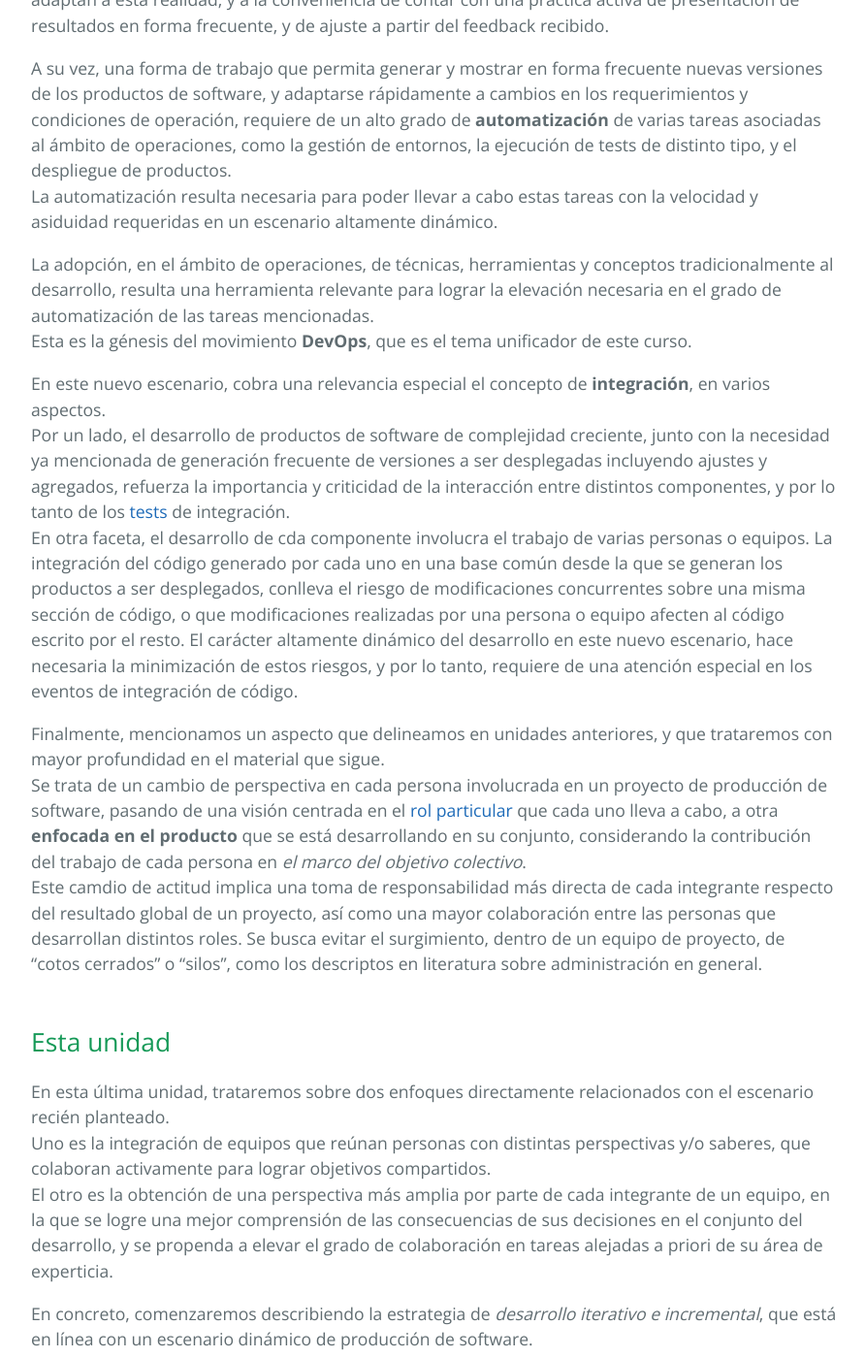
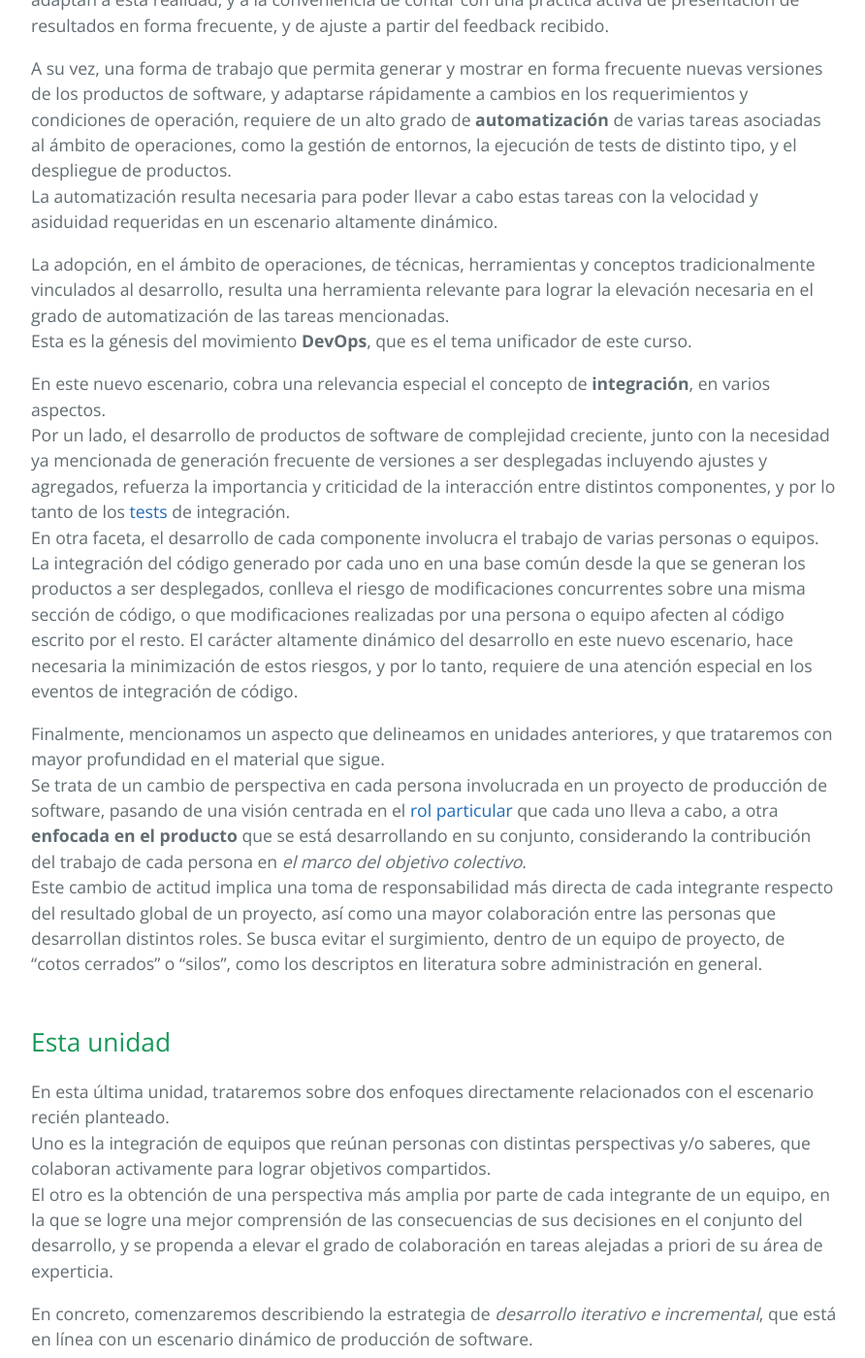
Before and after one commit to clombardi/design-thinking, a Jekyll site: the page built from trabajo-colaborativo/trabajo-colaborativo-intro.md, in a window 1280 px wide and 1400 px high, scrolled down 1087 px. Shown: the whole window at 97% size, without its empty margins (192-1084 px from the left). Built offline with Jekyll 4.4.1, drawn with Linux system fonts in a browser that asks for light colours; our own code applies the rules of GitHub Pages for plain Markdown files; some of the changed text lies outside the part shown.

Commit message:
unidad 8 - typos

```diff
--- a/trabajo-colaborativo/trabajo-colaborativo-intro.md
+++ b/trabajo-colaborativo/trabajo-colaborativo-intro.md
@@ -22,17 +22,17 @@ En parte como respuesta a estos fenómenos, surgen los llamados [**marcos de tra
 A su vez, una forma de trabajo que permita generar y mostrar en forma frecuente nuevas versiones de los productos de software, y adaptarse rápidamente a cambios en los requerimientos y condiciones de operación, requiere de un alto grado de **automatización** de varias tareas asociadas al ámbito de operaciones, como la gestión de entornos, la ejecución de tests de distinto tipo, y el despliegue de productos.
 La automatización resulta necesaria para poder llevar a cabo estas tareas con la velocidad y asiduidad requeridas en un escenario altamente dinámico.
 
-La adopción, en el ámbito de operaciones, de técnicas, herramientas y conceptos tradicionalmente al desarrollo, resulta una herramienta relevante para lograr la elevación necesaria en el grado de automatización de las tareas mencionadas.
+La adopción, en el ámbito de operaciones, de técnicas, herramientas y conceptos tradicionalmente vinculados al desarrollo, resulta una herramienta relevante para lograr la elevación necesaria en el grado de automatización de las tareas mencionadas.
 Esta es la génesis del movimiento **DevOps**, que es el tema unificador de este curso.
 
 En este nuevo escenario, cobra una relevancia especial el concepto de **integración**, en varios aspectos.
 Por un lado, el desarrollo de productos de software de complejidad creciente, junto con la necesidad ya mencionada de generación frecuente de versiones a ser desplegadas incluyendo ajustes y agregados, refuerza la importancia y criticidad de la interacción entre distintos componentes, y  por lo tanto de los [tests](../testing/sistematizacion/tipos-documentacion) de integración.
-En otra faceta, el desarrollo de cda componente involucra el trabajo de varias personas o equipos. La integración del código generado por cada uno en una base común desde la que se generan los productos a ser desplegados, conlleva el riesgo de modificaciones concurrentes sobre una misma sección de código, o que modificaciones realizadas por una persona o equipo afecten al código escrito por el resto.
+En otra faceta, el desarrollo de cada componente involucra el trabajo de varias personas o equipos. La integración del código generado por cada uno en una base común desde la que se generan los productos a ser desplegados, conlleva el riesgo de modificaciones concurrentes sobre una misma sección de código, o que modificaciones realizadas por una persona o equipo afecten al código escrito por el resto.
 El carácter altamente dinámico del desarrollo en este nuevo escenario, hace necesaria la minimización de estos riesgos, y por lo tanto, requiere de una atención especial en los eventos de integración de código.
 
 Finalmente, mencionamos un aspecto que delineamos en unidades anteriores, y que trataremos con mayor profundidad en el material que sigue.
 Se trata de un cambio de perspectiva en cada persona involucrada en un proyecto de producción de software, pasando de una visión centrada en el [rol particular](../programacion-a-desarrollo/construccion-tareas-roles) que cada uno lleva a cabo, a otra **enfocada en el producto** que se está desarrollando en su conjunto, considerando la contribución del trabajo de cada persona en _el marco del objetivo colectivo_.
-Este camdio de actitud implica una toma de responsabilidad más directa de cada integrante respecto del resultado global de un proyecto, así como una mayor colaboración entre las personas que desarrollan distintos roles.
+Este cambio de actitud implica una toma de responsabilidad más directa de cada integrante respecto del resultado global de un proyecto, así como una mayor colaboración entre las personas que desarrollan distintos roles.
 Se busca evitar el surgimiento, dentro de un equipo de proyecto, de "cotos cerrados" o "silos", como los descriptos en literatura sobre administración en general.
 
 ## Esta unidad
```
Also changed, not shown: other parts of trabajo-colaborativo/trabajo-colaborativo-intro.md (+2 -2 lines), trabajo-colaborativo/iterativo-incremental.md (+3 -3 lines).
